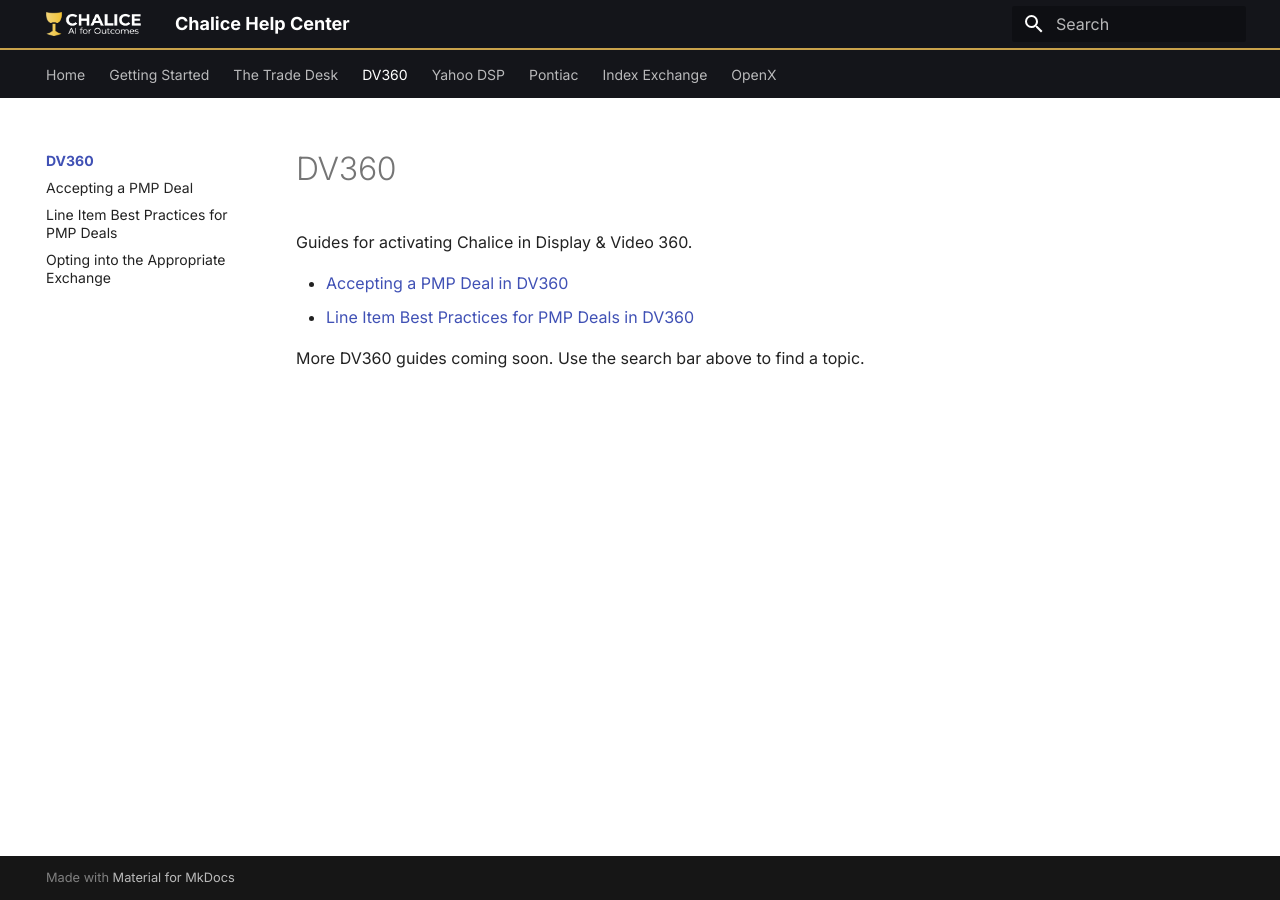
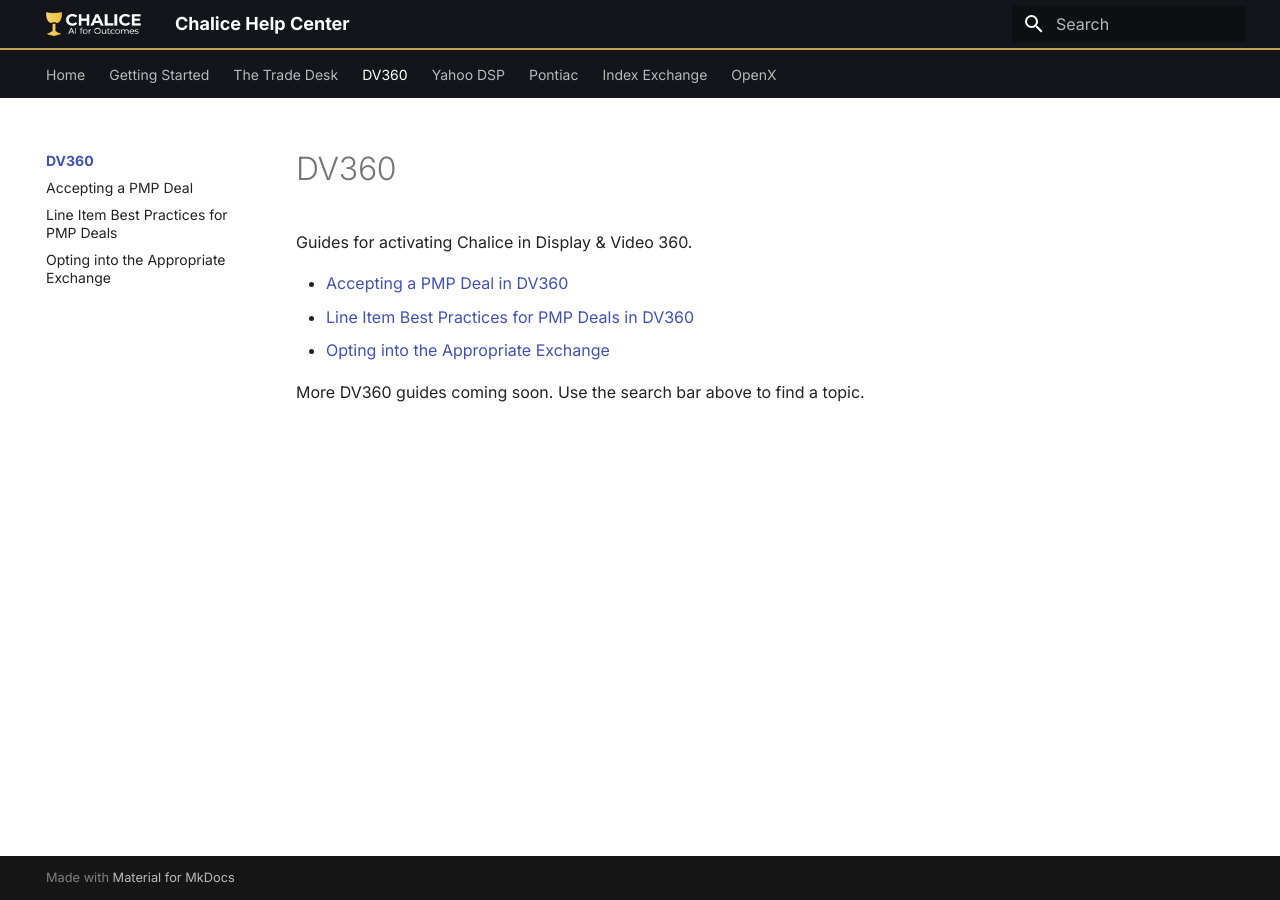
Before and after one commit to Rudy-chalice/chalice-help, an MkDocs documentation site: the page built from docs/dv360/index.md, in a window 1280 px wide. Built offline with MkDocs 1.6.1 and Material for MkDocs 9.7.7, drawn with Linux system fonts in a browser that asks for light colours.

Commit message:
Update index.md

```diff
--- a/docs/dv360/index.md
+++ b/docs/dv360/index.md
@@ -4,5 +4,6 @@ Guides for activating Chalice in Display & Video 360.
 
 - [Accepting a PMP Deal in DV360](accepting-a-pmp-deal.md)
 - [Line Item Best Practices for PMP Deals in DV360](line-item-best-practices-pmp.md)
+- [Opting into the Appropriate Exchange](opting-into-the-appropriate-exchange.md)
 
 More DV360 guides coming soon. Use the search bar above to find a topic.
```
